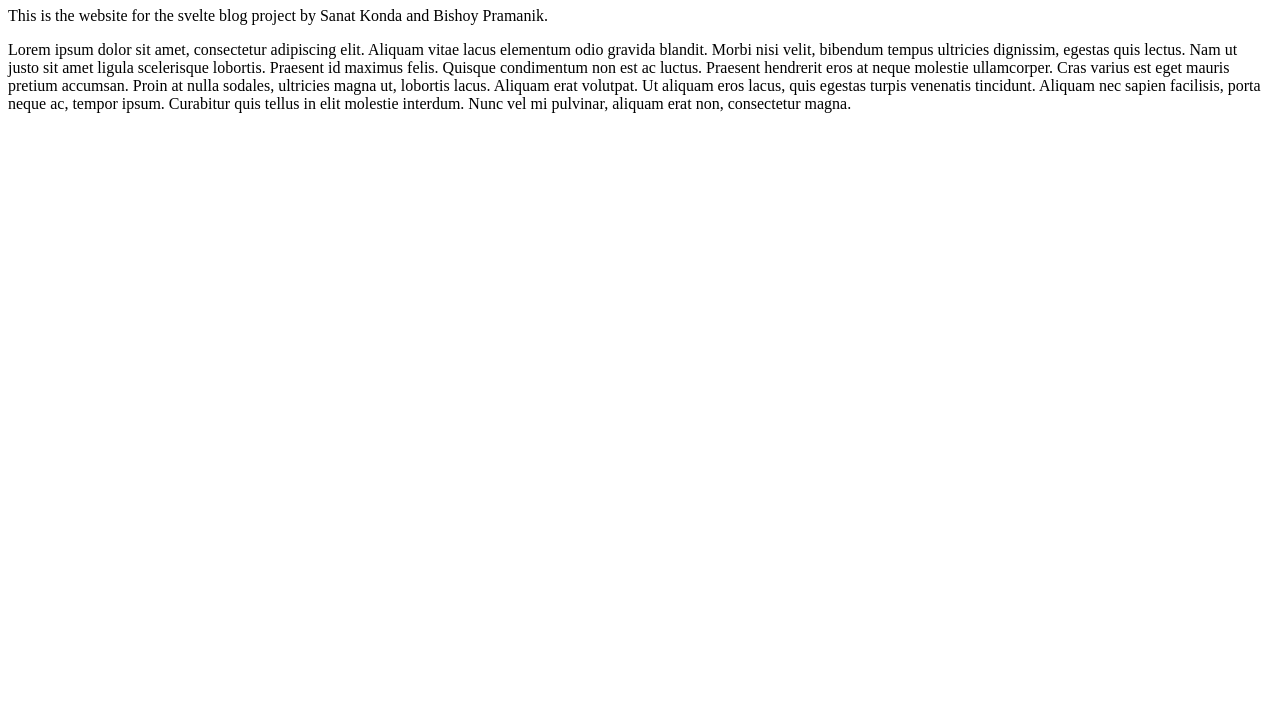
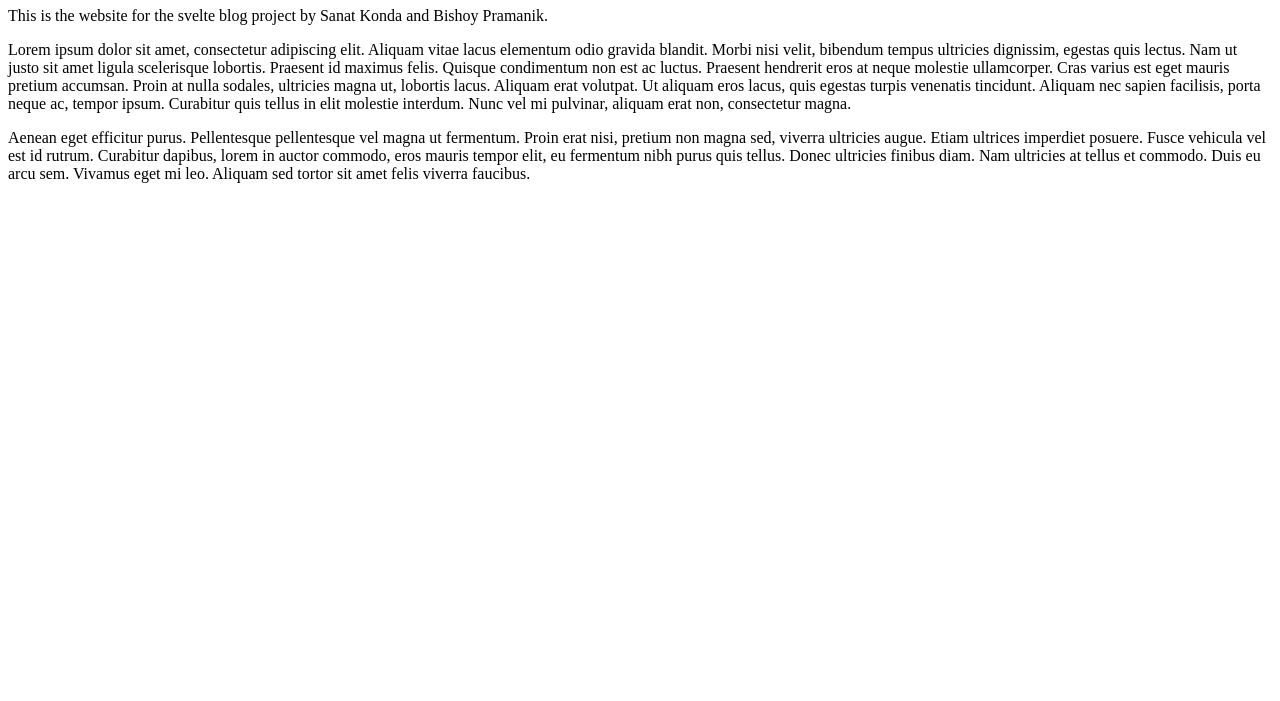
Before and after one commit to bishyboi/SvelteBlogRepo, a plain HTML site: page index.html in a window 1280 px wide. Shown: the part 99-800 px from the top of the page. Drawn offline with Linux system fonts and the light colour scheme.

Commit message:
I added some paragraphs

```diff
--- a/index.html
+++ b/index.html
@@ -15,6 +15,11 @@
 
         </p>
 
+        <p>
+            Aenean eget efficitur purus. Pellentesque pellentesque vel magna ut fermentum. Proin erat nisi, pretium non magna sed, viverra ultricies augue. Etiam ultrices imperdiet posuere. Fusce vehicula vel est id rutrum. Curabitur dapibus, lorem in auctor commodo, eros mauris tempor elit, eu fermentum nibh purus quis tellus. Donec ultricies finibus diam. Nam ultricies at tellus et commodo. Duis eu arcu sem. Vivamus eget mi leo. Aliquam sed tortor sit amet felis viverra faucibus.
+
+        </p>
+
     </body>
 
 
```
